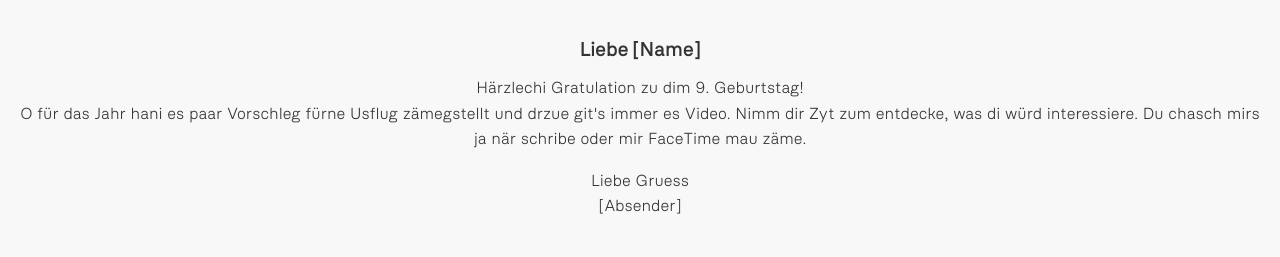
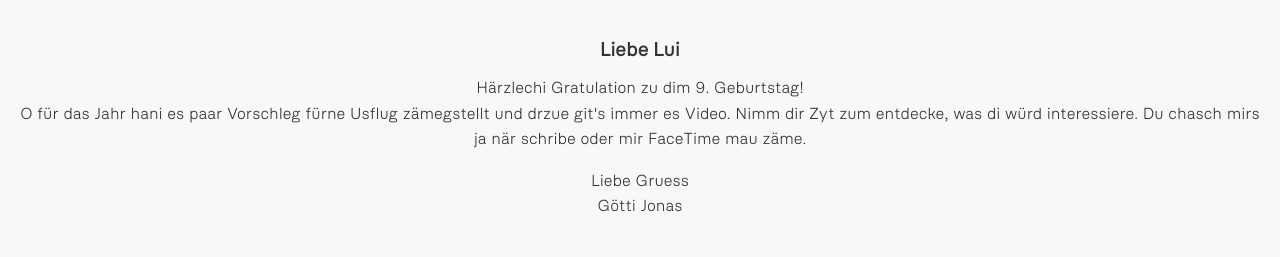
Before and after one commit to jonashaldemann/lui2025, a plain HTML site: page index.html in a window 1280 px wide. Shown: the top 257 px of the page. Drawn offline with Linux system fonts and the light colour scheme; files whose address does not match are found by name.

Commit message:
Update birthday greeting with personalized name and sender

```diff
--- a/index.html
+++ b/index.html
@@ -8,10 +8,10 @@
 </head>
 <body>
     <div class="header">
-        <p>Liebe [Name]</p>
+        <p>Liebe Lui</p>
         <p>Härzlechi Gratulation zu dim 9. Geburtstag!<br>
         O für das Jahr hani es paar Vorschleg fürne Usflug zämegstellt und drzue git's immer es Video. Nimm dir Zyt zum entdecke, was di würd interessiere. Du chasch mirs ja när schribe oder mir FaceTime mau zäme.</p>
-        <p>Liebe Gruess<br>[Absender]</p>
+        <p>Liebe Gruess<br>Götti Jonas</p>
     </div>
 
     <div class="card-container">
```
